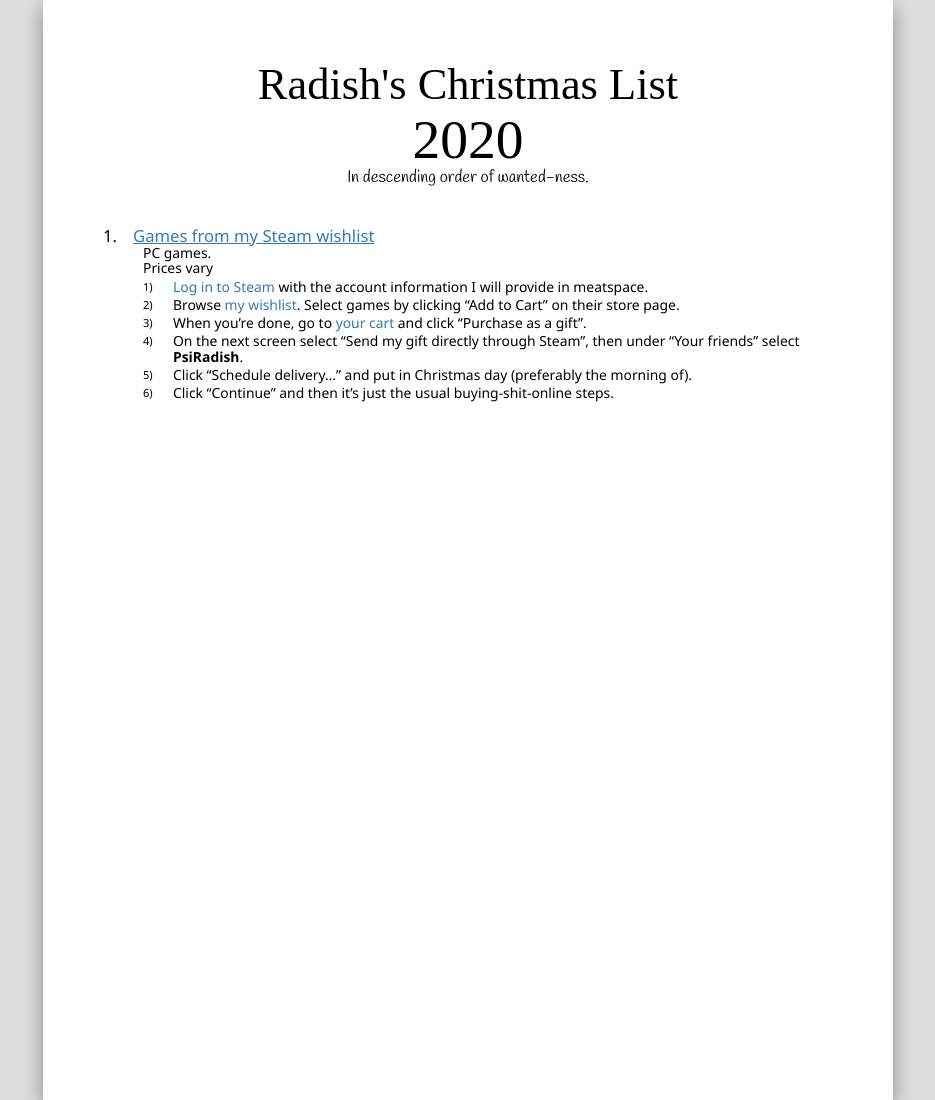
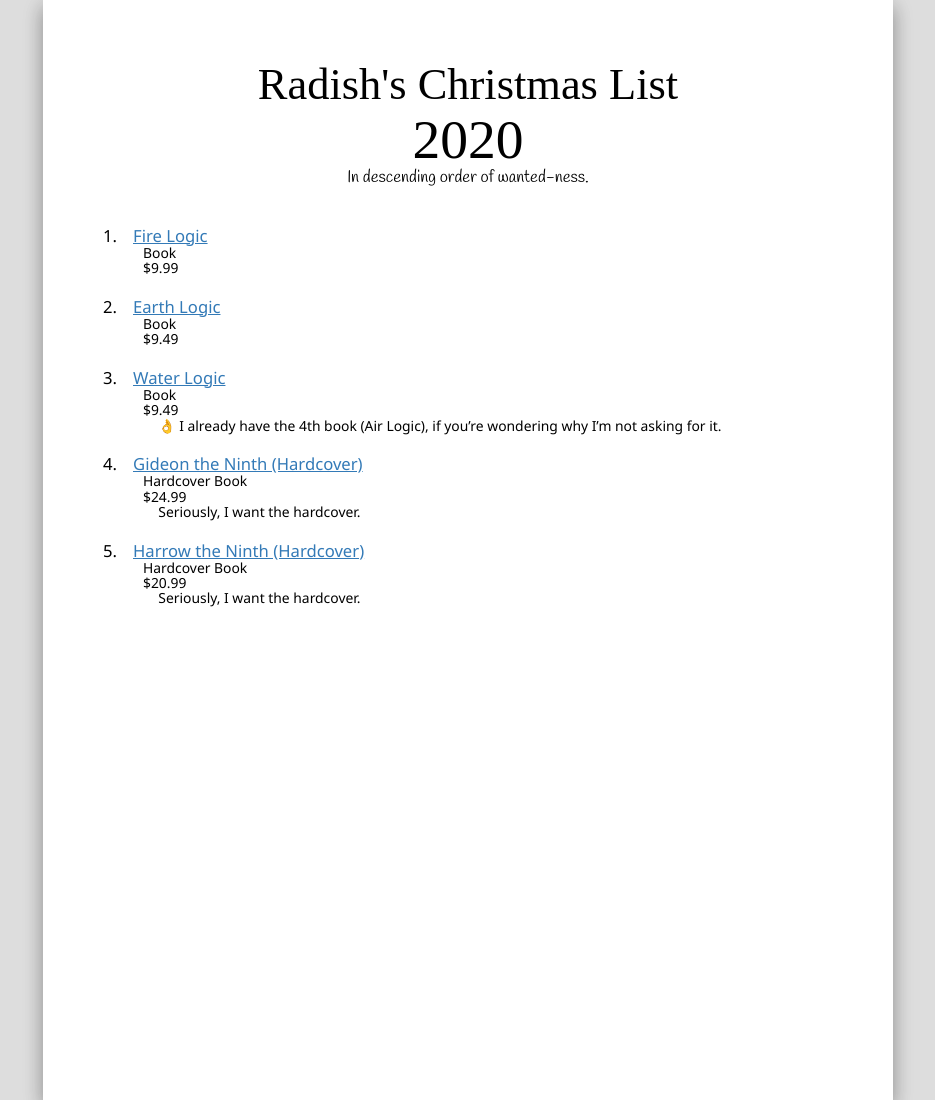
Before and after one commit to PsiRadish/psiradish.github.io, a Jekyll site: the page built from gift.html, in a window 1280 px wide. Shown: the whole page, without its empty margins (172-1107 px from the left). Built offline with Jekyll 4.4.1, drawn with Linux system fonts in a browser that asks for light colours; nearby versions of some CDN libraries; some web fonts are replaced.

Commit message:
Xmas time again

```diff
--- a/_data/gifts.yml
+++ b/_data/gifts.yml
@@ -2,6 +2,37 @@
 #   - text: All t-shirts size large, please.
 #   - text: (AND DON'T CHANGE THE COLORS OR ANYTHING!)
 current:
+# postscript:
+#   - text: "Look behind you, a three-headed monkey!"
+  - name: Fire Logic
+    link: "https://www.amazon.com/gp/product/B00E5LUOSI"
+    description: Book
+    price: $9.99
+  - name: Earth Logic
+    link: "https://www.amazon.com/gp/product/B00LVH6SDE"
+    description: Book
+    price: $9.49
+  - name: Water Logic
+    link: "https://www.amazon.com/gp/product/B001CBEIK4"
+    description: Book
+    price: $9.49
+    note:
+      text: 👌 I already have the 4th book (Air Logic), if you're wondering why I'm not asking for it.
+  - name: Gideon the Ninth (Hardcover)
+    link: "https://www.amazon.com/Gideon-Ninth-Tamsyn-Muir/dp/1250313198/"
+    description: Hardcover Book
+    price: $24.99
+    note:
+      icon: hand-point-up
+      text: Seriously, I want the hardcover.
+  - name: Harrow the Ninth (Hardcover)
+    link: "https://www.amazon.com/Harrow-Ninth-Locked-Tomb-Trilogy/dp/1250313228/"
+    description: Hardcover Book
+    price: $20.99
+    note:
+      icon: hand-point-up
+      text: Seriously, I want the hardcover.
+example:
   - name: Games from my Steam wishlist
     link: "http://steamcommunity.com/id/psiradish/wishlist/"
     description: PC games.
@@ -13,9 +44,6 @@
       - text: "On the next screen select “Send my gift directly through Steam”, then under “Your friends” select **PsiRadish**."
       - text: Click “Schedule delivery...” and put in Christmas day (preferably the morning of).
       - text: Click “Continue” and then it's just the usual buying-shit-online steps.
-# postscript:
-#   - text: "[Click here](https://support.steampowered.com/kb_article.php?p_faqid=549#gifts-whatare) for how to send a gift on Steam."
-example:
   - name: Nothin'
     link: "____"
     description: Ain't nothin.
--- a/gift.html
+++ b/gift.html
@@ -19,7 +19,11 @@
       <li>{{ gift.description }}</li>
       <li>{{ gift.price }}</li>
     {% if gift.note %}
-      <li class="note fa-{{gift.note.icon}}"> {{ gift.note.text | markdownify }}</li>
+      {% if gift.note.icon %}
+        <li class="note fa-{{gift.note.icon}}"> {{ gift.note.text | markdownify }}</li>
+      {% else %}
+        <li class="note">{{ gift.note.text | markdownify }}</li>
+      {% endif %}
     {% endif %}
     {% if gift.osublist %}
       <li><ol class="sublist">
```
